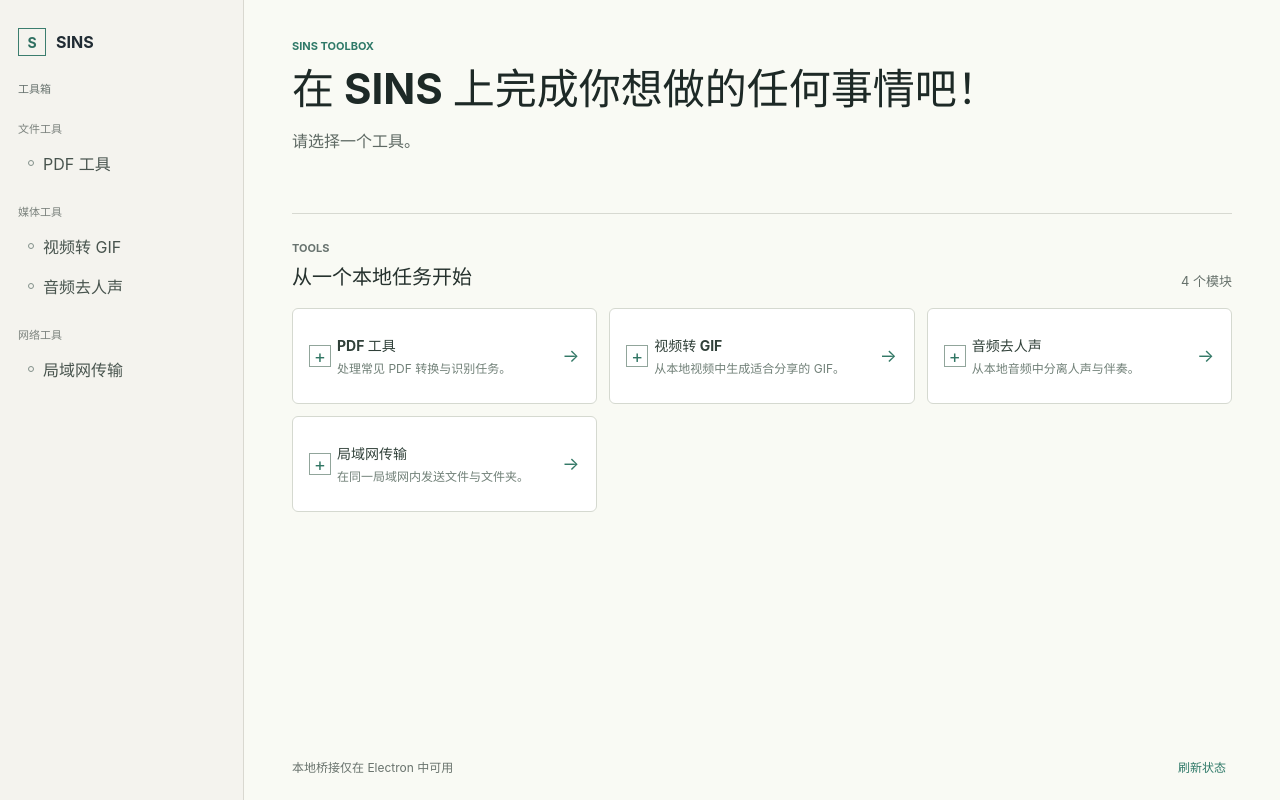
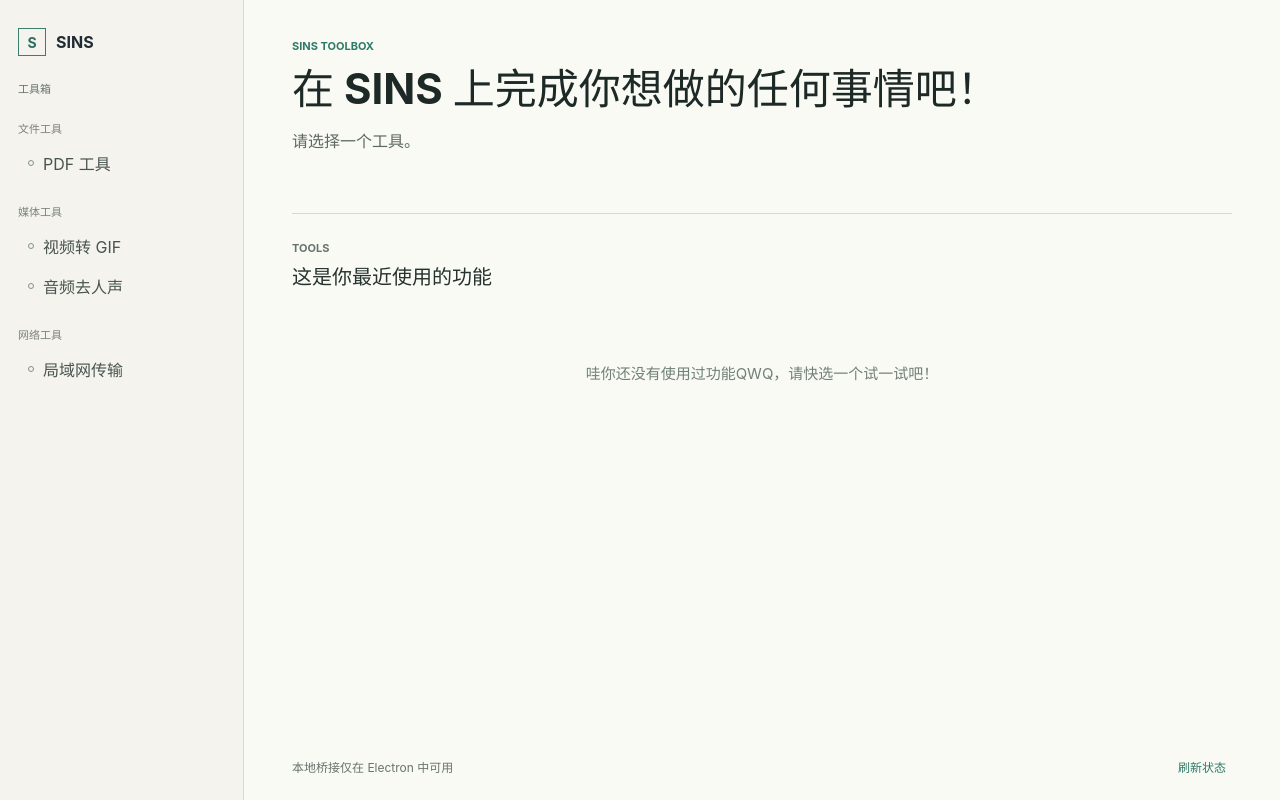
Before and after one commit to Haoskyfog/SINS, a React (Vite) app in the folder apps/desktop/: page / in a window 1280 px wide. Built offline with nearby package versions, Linux system fonts and the light colour scheme.

Commit message:
最近使用的功能

```diff
--- a/apps/desktop/src/renderer/app/App.tsx
+++ b/apps/desktop/src/renderer/app/App.tsx
@@ -1,25 +1,25 @@
-import { useState } from 'react';
 import { HomePage } from '../modules/home';
 import { useAppInfoController } from './controller/useAppInfoController';
-import type { ToolId } from './model/toolCatalog';
+import { useToolSelectionController } from './controller/useToolSelectionController';
 import { AppShell } from './view/AppShell';
 import { FeatureWorkspaceRouter } from './view/FeatureWorkspaceRouter';
 
 export function App() {
-  const [selectedToolId, setSelectedToolId] = useState<ToolId | null>(null);
   const { state, refresh } = useAppInfoController();
+  const { recentToolIds, selectedToolId, selectTool, showHome } = useToolSelectionController();
 
   return (
     <AppShell
       onRefreshStatus={() => void refresh()}
-      onSelectTool={setSelectedToolId}
+      onSelectTool={selectTool}
+      onShowHome={showHome}
       selectedToolId={selectedToolId}
       statusMessage={state.message}
     >
       {selectedToolId ? (
-        <FeatureWorkspaceRouter onBack={() => setSelectedToolId(null)} toolId={selectedToolId} />
+        <FeatureWorkspaceRouter onBack={showHome} toolId={selectedToolId} />
       ) : (
-        <HomePage onSelectTool={setSelectedToolId} />
+        <HomePage onSelectTool={selectTool} recentToolIds={recentToolIds} />
       )}
     </AppShell>
   );
--- a/apps/desktop/src/renderer/app/app.css
+++ b/apps/desktop/src/renderer/app/app.css
@@ -56,6 +56,7 @@ button { cursor: pointer; }
 .panel-heading h2 { margin: 5px 0 0; color: #26322e; font-size: 20px; font-weight: 600; }
 .panel-count { color: #66716b; font-size: 13px; }
 .tool-grid { display: grid; grid-template-columns: repeat(3, minmax(0, 1fr)); gap: 12px; }
+.empty-recent-tools { display: grid; min-height: 132px; margin: 0; place-items: center; color: #718078; font-size: 15px; line-height: 1.6; text-align: center; }
 .tool-card { display: grid; grid-template-columns: 28px 1fr 18px; align-items: center; min-height: 96px; padding: 16px; border: 1px solid #d5d9d0; border-radius: 6px; color: #304039; background: #ffffff; text-align: left; }
 .tool-card:hover { border-color: #76a595; background: #f1f6f0; }
 .card-icon { display: grid; place-items: center; width: 22px; height: 22px; border: 1px solid #91a59b; color: #317664; font-size: 18px; }
--- /dev/null
+++ b/apps/desktop/src/renderer/app/controller/useToolSelectionController.ts
@@ -0,0 +1,19 @@
+import { useState } from 'react';
+import { loadRecentToolIds, recordRecentToolId } from '../model/recentTools.store';
+import type { ToolId } from '../model/toolCatalog';
+
+export function useToolSelectionController() {
+  const [selectedToolId, setSelectedToolId] = useState<ToolId | null>(null);
+  const [recentToolIds, setRecentToolIds] = useState<ToolId[]>(loadRecentToolIds);
+
+  function selectTool(toolId: ToolId) {
+    setSelectedToolId(toolId);
+    setRecentToolIds((currentToolIds) => recordRecentToolId(currentToolIds, toolId));
+  }
+
+  function showHome() {
+    setSelectedToolId(null);
+  }
+
+  return { recentToolIds, selectedToolId, selectTool, showHome };
+}
--- /dev/null
+++ b/apps/desktop/src/renderer/app/model/recentTools.store.ts
@@ -0,0 +1,38 @@
+import { allTools } from './toolCatalog';
+import type { ToolId } from './toolCatalog';
+
+const recentToolsStorageKey = 'sins:recent-tool-ids';
+const maximumRecentTools = 6;
+
+function isToolId(value: unknown): value is ToolId {
+  return typeof value === 'string' && allTools.some((tool) => tool.id === value);
+}
+
+export function loadRecentToolIds(): ToolId[] {
+  try {
+    const value = window.localStorage.getItem(recentToolsStorageKey);
+
+    if (!value) return [];
+
+    const parsedValue: unknown = JSON.parse(value);
+
+    if (!Array.isArray(parsedValue)) return [];
+
+    return parsedValue.filter(isToolId).slice(0, maximumRecentTools);
+  } catch {
+    return [];
+  }
+}
+
+export function recordRecentToolId(recentToolIds: ToolId[], toolId: ToolId): ToolId[] {
+  const nextRecentToolIds = [toolId, ...recentToolIds.filter((id) => id !== toolId)]
+    .slice(0, maximumRecentTools);
+
+  try {
+    window.localStorage.setItem(recentToolsStorageKey, JSON.stringify(nextRecentToolIds));
+  } catch {
+    // 本地存储不可用时，仍保留当前运行期间的最近使用状态。
+  }
+
+  return nextRecentToolIds;
+}
--- a/apps/desktop/src/renderer/app/view/AppShell.tsx
+++ b/apps/desktop/src/renderer/app/view/AppShell.tsx
@@ -6,7 +6,8 @@ type AppShellProps = {
   children: ReactNode;
   selectedToolId: ToolId | null;
   statusMessage: string;
-  onSelectTool: (toolId: ToolId | null) => void;
+  onSelectTool: (toolId: ToolId) => void;
+  onShowHome: () => void;
   onRefreshStatus: () => void;
 };
 
@@ -15,12 +16,13 @@ export function AppShell({
   selectedToolId,
   statusMessage,
   onSelectTool,
+  onShowHome,
   onRefreshStatus,
 }: AppShellProps) {
   return (
     <main className="shell">
       <aside className="sidebar">
-        <button className="brand" onClick={() => onSelectTool(null)} type="button">
+        <button className="brand" onClick={onShowHome} type="button">
           <span className="brand-mark">S</span><span>SINS</span>
         </button>
         <div className="sidebar-label">工具箱</div>
--- a/apps/desktop/src/renderer/modules/home/view/HomePage.tsx
+++ b/apps/desktop/src/renderer/modules/home/view/HomePage.tsx
@@ -1,11 +1,16 @@
 import { allTools } from '../../../app/model/toolCatalog';
-import type { ToolId } from '../../../app/model/toolCatalog';
+import type { ToolDefinition, ToolId } from '../../../app/model/toolCatalog';
 
 type HomePageProps = {
   onSelectTool: (toolId: ToolId) => void;
+  recentToolIds: ToolId[];
 };
 
-export function HomePage({ onSelectTool }: HomePageProps) {
+export function HomePage({ onSelectTool, recentToolIds }: HomePageProps) {
+  const recentTools = recentToolIds
+    .map((toolId) => allTools.find((tool) => tool.id === toolId))
+    .filter((tool): tool is ToolDefinition => Boolean(tool));
+
   return (
     <>
       <div className="hero welcome-hero">
@@ -14,13 +19,14 @@ export function HomePage({ onSelectTool }: HomePageProps) {
         <p className="hero-copy">请选择一个工具。</p>
       </div>
 
-      <section className="workspace-panel" aria-label="工作区">
+      <section className="workspace-panel" aria-label="最近使用的功能">
         <div className="panel-heading">
-          <div><span className="eyebrow">TOOLS</span><h2>从一个本地任务开始</h2></div>
-          <span className="panel-count">{allTools.length} 个模块</span>
+          <div><span className="eyebrow">TOOLS</span><h2>这是你最近使用的功能</h2></div>
+          {recentTools.length > 0 && <span className="panel-count">{recentTools.length} 个最近使用</span>}
         </div>
+        {recentTools.length > 0 ? (
           <div className="tool-grid">
-          {allTools.map((tool) => (
+            {recentTools.map((tool) => (
               <button className="tool-card" key={tool.id} onClick={() => onSelectTool(tool.id)} type="button">
                 <span className="card-icon">+</span>
                 <span><strong>{tool.label}</strong><small>{tool.description}</small></span>
@@ -28,6 +34,9 @@ export function HomePage({ onSelectTool }: HomePageProps) {
               </button>
             ))}
           </div>
+        ) : (
+          <p className="empty-recent-tools">哇你还没有使用过功能QWQ，请快选一个试一试吧！</p>
+        )}
       </section>
     </>
   );
```
Also changed, not shown: 2 other files (tests, documents, lock files or other folders). Lines whose indentation alone changed are shown as unchanged.
